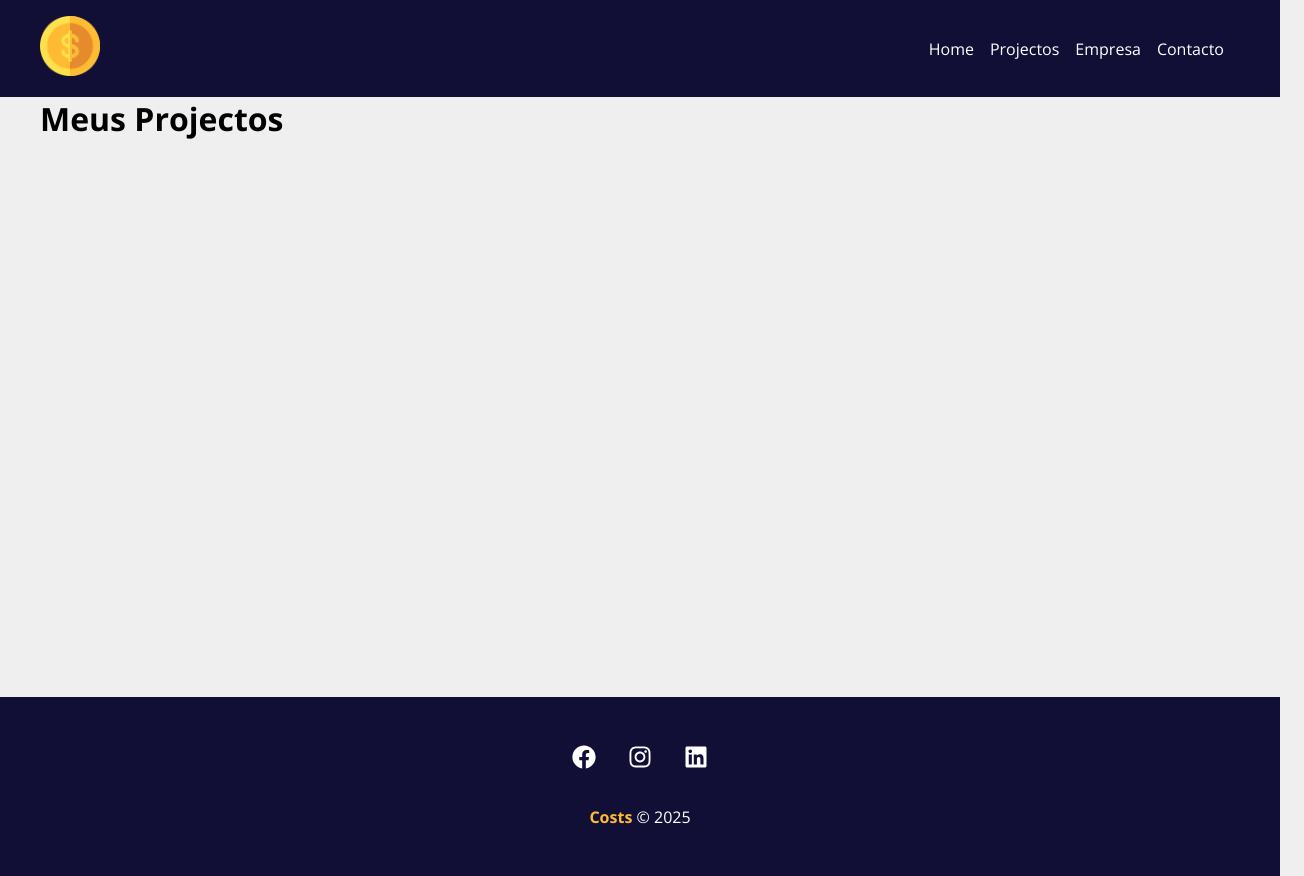
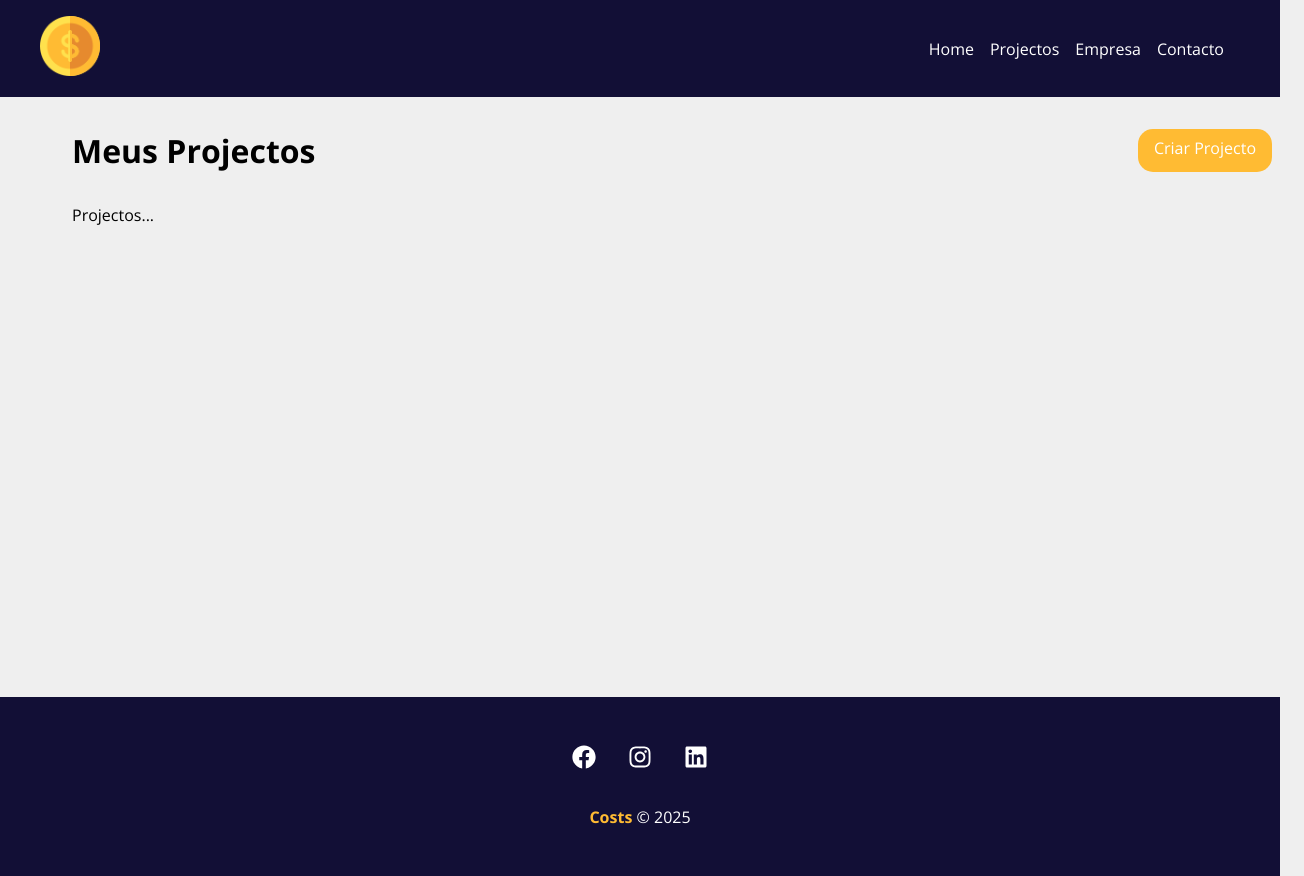
Before and after one commit to adelsonsaguateDev/costs, a React (Create React App) app: page /projectos in a window 1280 px wide. Shown: the whole page, 1304 px wide, since content can reach past the window. Built offline with nearby package versions, Linux system fonts and the light colour scheme; the HTML template or start-up script is replaced by a standard one.

Commit message:
Estilizando a pagina de projectos

```diff
--- a/db.json
+++ b/db.json
@@ -76,6 +76,22 @@
       },
       "cost": 0,
       "services": []
+    },
+    {
+      "id": "12da",
+      "name": "Construção de Sala de Servidores",
+      "budget": "450000",
+      "categoria": {
+        "id": "1",
+        "nome": "Infra-Estrutura"
+      },
+      "cost": 0,
+      "services": []
+    },
+    {
+      "id": "e1d9",
+      "cost": 0,
+      "services": []
     }
   ],
   "categorias": [
--- a/src/components/pages/Projectos.js
+++ b/src/components/pages/Projectos.js
@@ -1,21 +1,30 @@
-import { useLocation } from "react-router-dom"
-import Message from "../layout/Message"
-function Projectos(){
+import { useLocation } from "react-router-dom";
+import Message from "../layout/Message";
+import styles from "./Projectos.module.css";
+import Container from "../layout/Container";
+import LinkButton from "../layout/LinkButton";
 
-   const location = useLocation()
-   let message = ''
+function Projectos() {
+  const location = useLocation();
+  let message = "";
 
-   if(location.state){
-      message = location.state.message
-   }
+  if (location.state) {
+    message = location.state.message;
+  }
 
-   return (
-      <div>
-         <h1>Meus Projectos</h1>
-         {message && <Message type="success" msg={message} /> }
+  return (
+    <div className={styles.project_container} >
+      <div className={styles.title_container}>
+        <h1>Meus Projectos</h1>
+        <LinkButton to="/novoprojecto" text="Criar Projecto" />
       </div>
-   )
+
+      {message && <Message type="success" msg={message} />}
+      <Container customClass="start">
+        <p>Projectos...</p>
+      </Container>
+    </div>
+  );
 }
 
-
-export default Projectos
+export default Projectos;
--- /dev/null
+++ b/src/components/pages/Projectos.module.css
@@ -0,0 +1,9 @@
+.project_container {
+    padding: 2em;
+}
+
+.title_container {
+    display: flex;
+    justify-content: space-between;
+    margin-bottom: 2em;
+}
```
